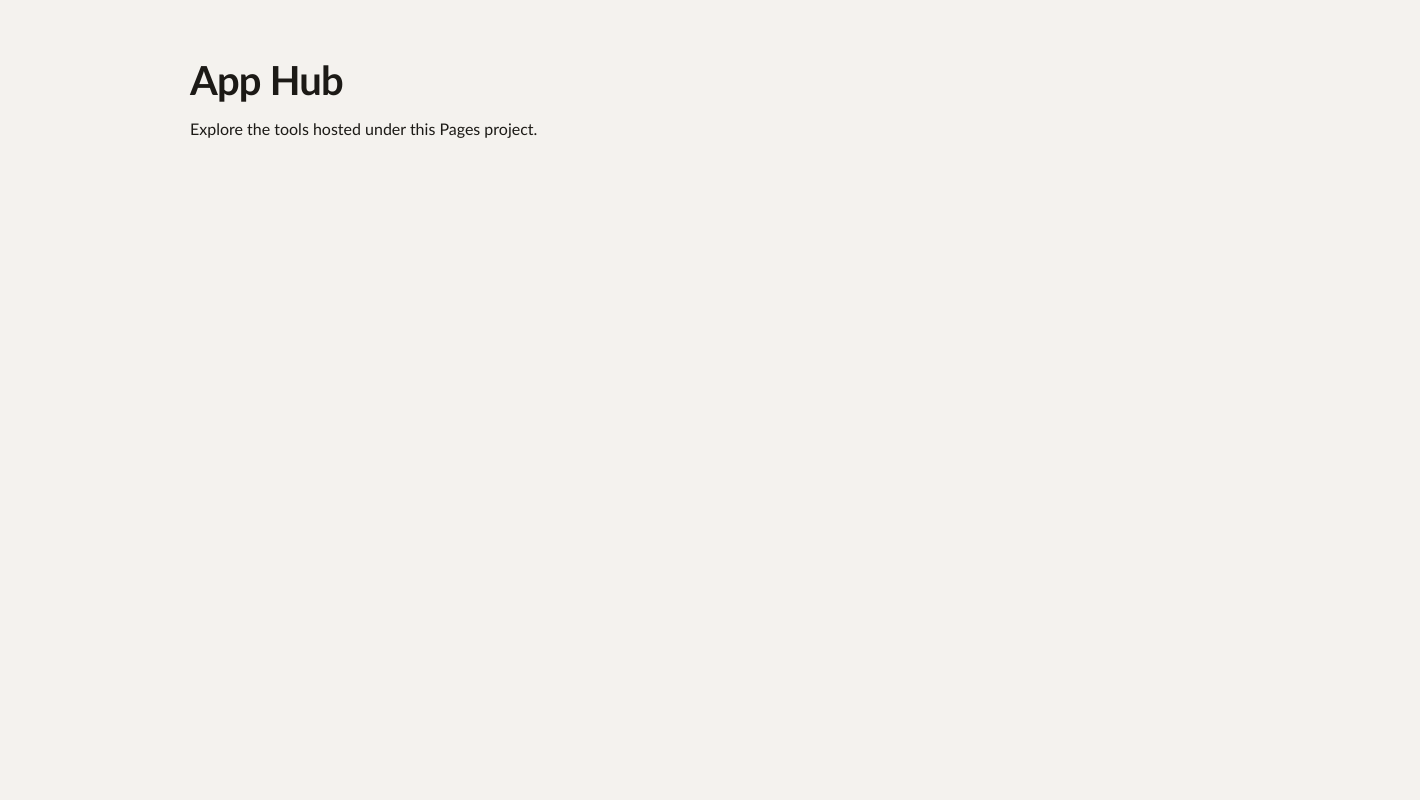
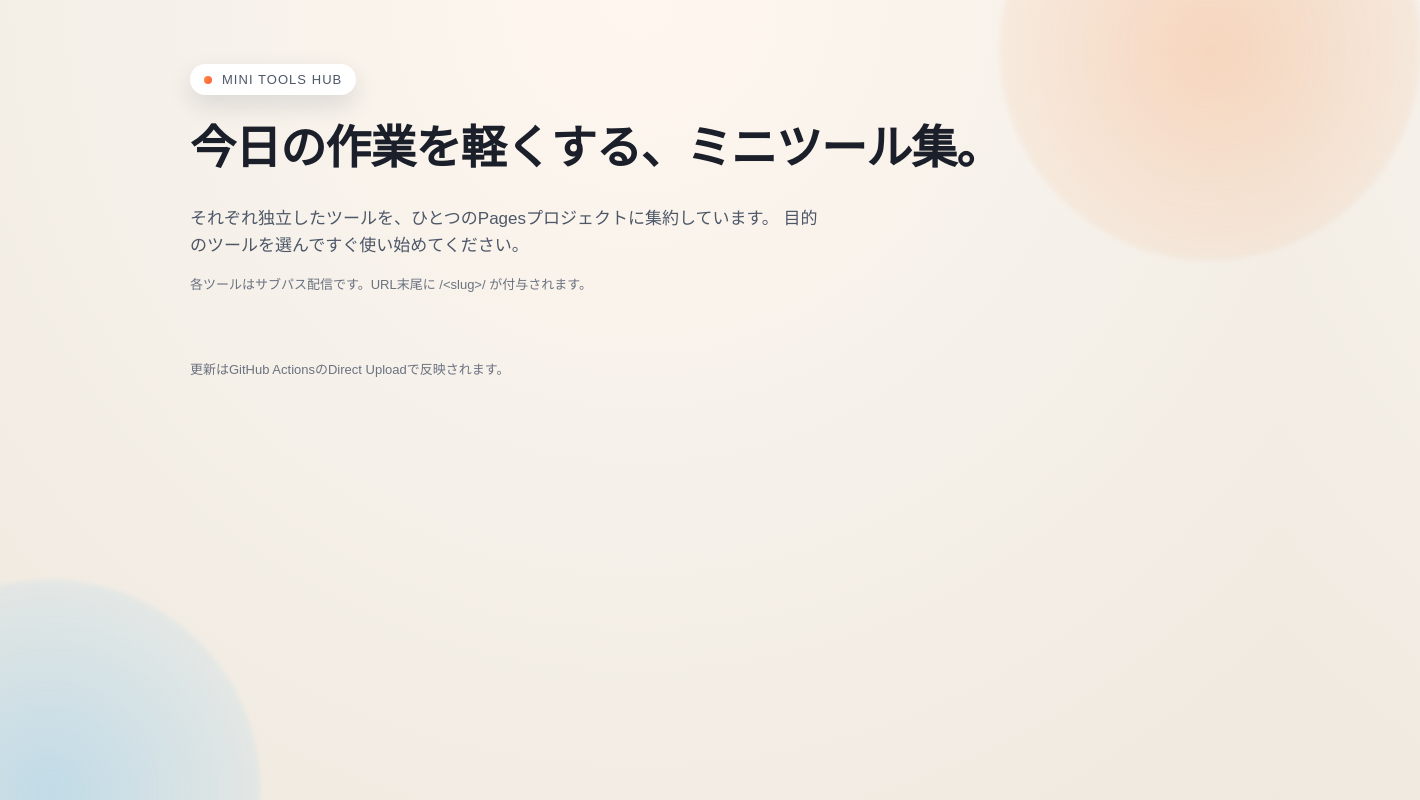
Before and after one commit to big-mon/app-hub, a plain HTML site: page index.html in a window 1280 px wide. Shown: the top 800 px of the page, 1420 px wide, since content can reach past the window. Drawn offline with Linux system fonts and the light colour scheme.

Commit message:
feat: UIを変更

```diff
--- a/index.html
+++ b/index.html
@@ -1,75 +1,32 @@
 <!doctype html>
-<html lang="en">
+<html lang="ja">
   <head>
     <meta charset="UTF-8" />
     <meta name="viewport" content="width=device-width, initial-scale=1" />
-    <title>App Hub</title>
-    <meta name="description" content="Collection of tools hosted under a single Pages project." />
-    <style>
-      :root {
-        color-scheme: light;
-      }
-      body {
-        font-family: "Trebuchet MS", "Lucida Sans Unicode", "Lucida Grande", Arial, sans-serif;
-        margin: 0;
-        background: #f4f2ee;
-        color: #1c1a16;
-      }
-      .wrap {
-        max-width: 900px;
-        margin: 0 auto;
-        padding: 56px 20px 72px;
-      }
-      header {
-        margin-bottom: 32px;
-      }
-      h1 {
-        font-size: 40px;
-        margin: 0 0 12px;
-        letter-spacing: -0.02em;
-      }
-      p {
-        margin: 0;
-        font-size: 16px;
-        line-height: 1.6;
-      }
-      ul {
-        list-style: none;
-        padding: 0;
-        margin: 28px 0 0;
-        display: grid;
-        gap: 12px;
-      }
-      li a {
-        display: block;
-        background: #ffffff;
-        border-radius: 12px;
-        padding: 16px 18px;
-        text-decoration: none;
-        color: inherit;
-        box-shadow: 0 10px 24px rgba(0, 0, 0, 0.08);
-        transition: transform 180ms ease, box-shadow 180ms ease;
-      }
-      li a:hover {
-        transform: translateY(-2px);
-        box-shadow: 0 12px 28px rgba(0, 0, 0, 0.12);
-      }
-      small {
-        display: block;
-        margin-top: 6px;
-        color: #5c5a55;
-      }
-    </style>
+    <title>App Hub | ミニツール集</title>
+    <meta
+      name="description"
+      content="サブパス配信で集約されたミニツールの入口ページです。"
+    />
+    <link rel="stylesheet" href="./styles.css" />
   </head>
   <body>
     <div class="wrap">
       <header>
-        <h1>App Hub</h1>
-        <p>Explore the tools hosted under this Pages project.</p>
+        <span class="badge"><span class="dot"></span> Mini Tools Hub</span>
+        <div class="grid">
+          <h1>今日の作業を軽くする、ミニツール集。</h1>
+          <p class="lead">
+            それぞれ独立したツールを、ひとつのPagesプロジェクトに集約しています。
+            目的のツールを選んですぐ使い始めてください。
+          </p>
+        </div>
+        <p class="note">各ツールはサブパス配信です。URL末尾に /&lt;slug&gt;/ が付与されます。</p>
       </header>
       <ul>
         <!-- TOOL_LINKS -->
       </ul>
+      <p class="footer">更新はGitHub ActionsのDirect Uploadで反映されます。</p>
     </div>
   </body>
 </html>
--- /dev/null
+++ b/styles.css
@@ -0,0 +1,196 @@
+:root {
+  color-scheme: light;
+  --ink: #1b1f2a;
+  --muted: #4d5768;
+  --paper: #f6f1ea;
+  --accent: #ff8c42;
+  --accent-deep: #ff5d3a;
+  --card: #fffdf9;
+  --shadow: 0 18px 40px rgba(25, 35, 60, 0.18);
+}
+
+body {
+  font-family: "M PLUS Rounded 1c", "Hiragino Maru Gothic ProN", "Yu Gothic UI", "Yu Gothic",
+    "Meiryo", sans-serif;
+  margin: 0;
+  background: radial-gradient(circle at top, #fff7ef 0%, var(--paper) 42%, #efe9df 100%);
+  color: var(--ink);
+  min-height: 100vh;
+  position: relative;
+  overflow-x: hidden;
+}
+
+body::before,
+body::after {
+  content: "";
+  position: absolute;
+  width: 420px;
+  height: 420px;
+  border-radius: 50%;
+  background: radial-gradient(circle, rgba(255, 140, 66, 0.25), rgba(255, 140, 66, 0));
+  filter: blur(2px);
+  z-index: -1;
+}
+
+body::before {
+  top: -160px;
+  right: -140px;
+}
+
+body::after {
+  bottom: -200px;
+  left: -160px;
+  background: radial-gradient(circle, rgba(56, 177, 255, 0.25), rgba(56, 177, 255, 0));
+}
+
+.wrap {
+  max-width: 900px;
+  margin: 0 auto;
+  padding: 64px 20px 84px;
+}
+
+header {
+  margin-bottom: 36px;
+  display: grid;
+  gap: 16px;
+}
+
+.badge {
+  display: inline-flex;
+  align-items: center;
+  gap: 10px;
+  font-size: 13px;
+  letter-spacing: 0.08em;
+  text-transform: uppercase;
+  background: #fff;
+  border-radius: 999px;
+  padding: 8px 14px;
+  width: fit-content;
+  color: var(--muted);
+  box-shadow: 0 10px 24px rgba(25, 35, 60, 0.12);
+}
+
+.dot {
+  width: 8px;
+  height: 8px;
+  border-radius: 50%;
+  background: linear-gradient(120deg, var(--accent), var(--accent-deep));
+}
+
+h1 {
+  font-size: clamp(32px, 4.2vw, 46px);
+  margin: 0 0 12px;
+  letter-spacing: -0.02em;
+}
+
+p {
+  margin: 0;
+  font-size: 16px;
+  line-height: 1.6;
+  color: var(--muted);
+}
+
+.lead {
+  font-size: 17px;
+  max-width: 640px;
+}
+
+.note {
+  font-size: 13px;
+  color: #6b7280;
+}
+
+ul {
+  list-style: none;
+  padding: 0;
+  margin: 24px 0 0;
+  display: grid;
+  gap: 12px;
+}
+
+li a {
+  display: block;
+  background: var(--card);
+  border-radius: 16px;
+  padding: 18px 20px;
+  text-decoration: none;
+  color: inherit;
+  box-shadow: var(--shadow);
+  border: 1px solid rgba(255, 140, 66, 0.15);
+  transition: transform 200ms ease, box-shadow 200ms ease, border-color 200ms ease;
+  animation: rise 420ms ease both;
+}
+
+li a:hover {
+  transform: translateY(-3px);
+  box-shadow: 0 22px 46px rgba(25, 35, 60, 0.22);
+  border-color: rgba(255, 93, 58, 0.4);
+}
+
+small {
+  display: block;
+  margin-top: 6px;
+  color: #6b7280;
+}
+
+.grid {
+  display: grid;
+  gap: 16px;
+}
+
+@keyframes rise {
+  from {
+    opacity: 0;
+    transform: translateY(10px);
+  }
+  to {
+    opacity: 1;
+    transform: translateY(0);
+  }
+}
+
+li:nth-child(1) a {
+  animation-delay: 60ms;
+}
+
+li:nth-child(2) a {
+  animation-delay: 120ms;
+}
+
+li:nth-child(3) a {
+  animation-delay: 180ms;
+}
+
+li:nth-child(4) a {
+  animation-delay: 240ms;
+}
+
+li:nth-child(5) a {
+  animation-delay: 300ms;
+}
+
+li:nth-child(6) a {
+  animation-delay: 360ms;
+}
+
+li:nth-child(7) a {
+  animation-delay: 420ms;
+}
+
+li:nth-child(8) a {
+  animation-delay: 480ms;
+}
+
+li:nth-child(9) a {
+  animation-delay: 540ms;
+}
+
+li:nth-child(10) a {
+  animation-delay: 600ms;
+}
+
+.footer {
+  margin-top: 28px;
+  font-size: 13px;
+  color: #6b7280;
+}
--- a/tools.json
+++ b/tools.json
@@ -1,6 +1,7 @@
 [
   {
     "slug": "amazon-link-cleaner-cloudflare",
+    "title": "Amazon短縮URLを展開してタグ削除",
     "repo": "https://github.com/big-mon/amazon-link-cleaner-cloudflare",
     "type": "static",
     "src": "./public"
```
